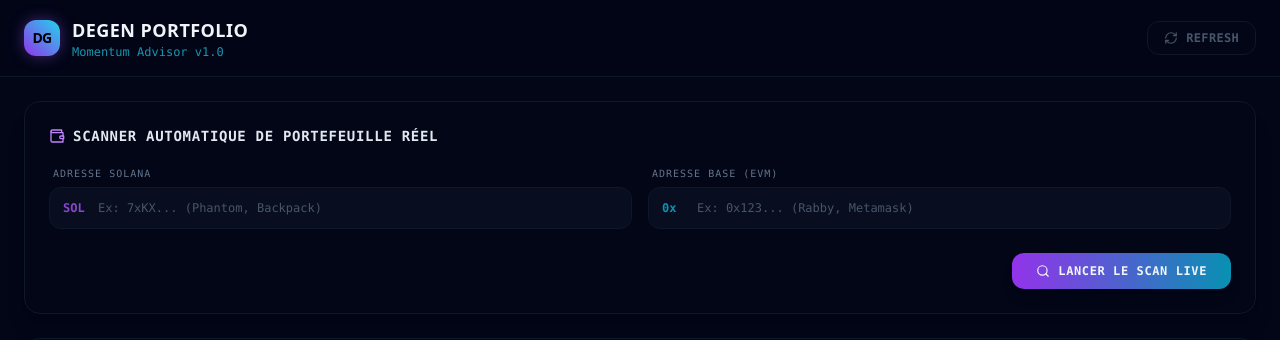
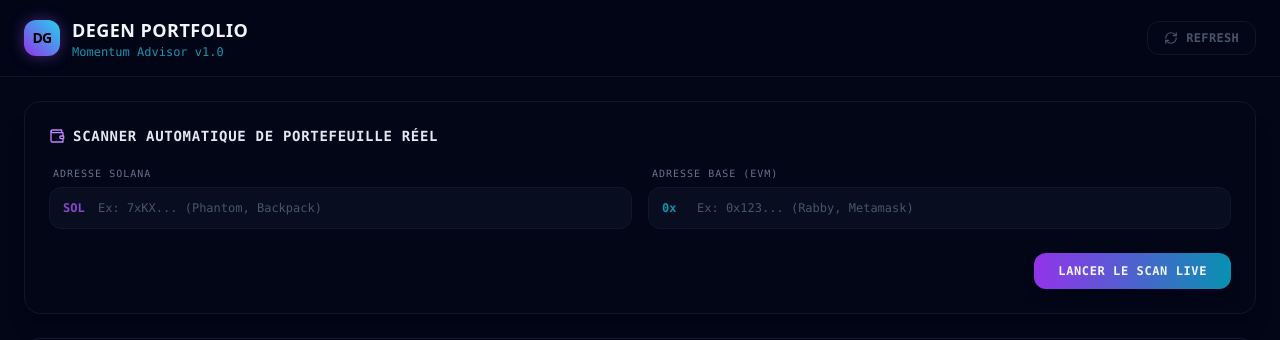
Before and after one commit to anes70/degen-portfolio-advisor, a React (Vite) app: page / in a window 1280 px wide. Shown: the top 340 px of the page. Built offline with nearby package versions, Linux system fonts and the light colour scheme.

Commit message:
Update WalletInput.tsx

```diff
--- a/src/components/WalletInput.tsx
+++ b/src/components/WalletInput.tsx
@@ -1,31 +1,35 @@
 import React, { useState } from 'react';
 import { usePortfolioStore } from '../store/portfolioStore';
-import { Wallet, Search } from 'lucide-react';
+import { Wallet, Search, AlertTriangle } from 'lucide-react';
 
 export const WalletInput: React.FC = () => {
-  const { wallets, setWalletAddress, clearPortfolio } = usePortfolioStore();
+  const { wallets, setWalletAddress, clearPortfolio, error, isLoading } = usePortfolioStore();
 
   const [solInput, setSolInput] = useState(wallets.solana);
   const [baseInput, setBaseInput] = useState(wallets.base);
 
   const handleSubmit = (e: React.FormEvent) => {
     e.preventDefault();
-    if (solInput.trim() !== wallets.solana) {
-      setWalletAddress('solana', solInput.trim());
+    // On nettoie les espaces vides accidentels
+    const cleanSol = solInput.trim();
+    const cleanBase = baseInput.trim();
+
+    if (cleanSol !== wallets.solana) {
+      setWalletAddress('solana', cleanSol);
     }
-    if (baseInput.trim() !== wallets.base) {
-      setWalletAddress('base', baseInput.trim());
+    if (cleanBase !== wallets.base) {
+      setWalletAddress('base', cleanBase);
     }
   };
 
   const hasActiveWallets = wallets.solana || wallets.base;
 
   return (
-    <div className="w-full bg-slate-950 border border-slate-900 rounded-2xl p-6 shadow-xl">
+    <div className="w-full bg-slate-950 border border-slate-900 rounded-2xl p-6 shadow-xl font-mono">
       <div className="flex items-center justify-between mb-5">
         <div className="flex items-center gap-2">
           <Wallet className="h-4 w-4 text-purple-400" />
-          <h2 className="text-sm font-bold text-slate-200 uppercase tracking-wider font-mono">
+          <h2 className="text-sm font-bold text-slate-200 uppercase tracking-wider">
             Scanner automatique de Portefeuille Réel
           </h2>
         </div>
@@ -36,14 +40,25 @@ export const WalletInput: React.FC = () => {
               setBaseInput('');
               clearPortfolio();
             }}
-            className="text-[10px] font-mono text-rose-500 hover:underline tracking-tight"
+            className="text-[10px] text-rose-500 hover:underline tracking-tight"
           >
             DECONNECTER LES WALLETS
           </button>
         )}
       </div>
 
-      <form onSubmit={handleSubmit} className="space-y-4 font-mono">
+      {/* ZONE D'AFFICHAGE DE L'ERREUR DE LA BLOCKCHAIN */}
+      {error && (
+        <div className="mb-4 p-3.5 bg-rose-950/40 border border-rose-900/50 rounded-xl flex items-start gap-2.5 text-xs text-rose-300">
+          <AlertTriangle className="h-4 w-4 text-rose-400 mt-0.5 flex-shrink-0" />
+          <div>
+            <span className="font-bold uppercase block text-[10px] text-rose-400 tracking-wide mb-0.5">Erreur Réseau Blockchain :</span>
+            {error}
+          </div>
+        </div>
+      )}
+
+      <form onSubmit={handleSubmit} className="space-y-4">
         <div className="grid grid-cols-1 md:grid-cols-2 gap-4">
           <div className="flex flex-col gap-1.5">
             <label className="text-[10px] text-slate-500 uppercase tracking-widest pl-1">Adresse Solana</label>
@@ -77,10 +92,10 @@ export const WalletInput: React.FC = () => {
         <div className="flex justify-end pt-2">
           <button
             type="submit"
-            className="flex items-center gap-2 bg-gradient-to-r from-purple-600 to-cyan-600 hover:from-purple-500 hover:to-cyan-500 text-slate-100 px-6 py-2.5 rounded-xl text-xs font-bold tracking-wider shadow-lg"
+            disabled={isLoading}
+            className="flex items-center gap-2 bg-gradient-to-r from-purple-600 to-cyan-600 hover:from-purple-500 hover:to-cyan-500 text-slate-100 px-6 py-2.5 rounded-xl text-xs font-bold tracking-wider shadow-lg disabled:opacity-50"
           >
-            <Search className="h-3.5 w-3.5" />
-            LANCER LE SCAN LIVE
+            {isLoading ? 'SCAN EN COURS...' : 'LANCER LE SCAN LIVE'}
           </button>
         </div>
       </form>
```
